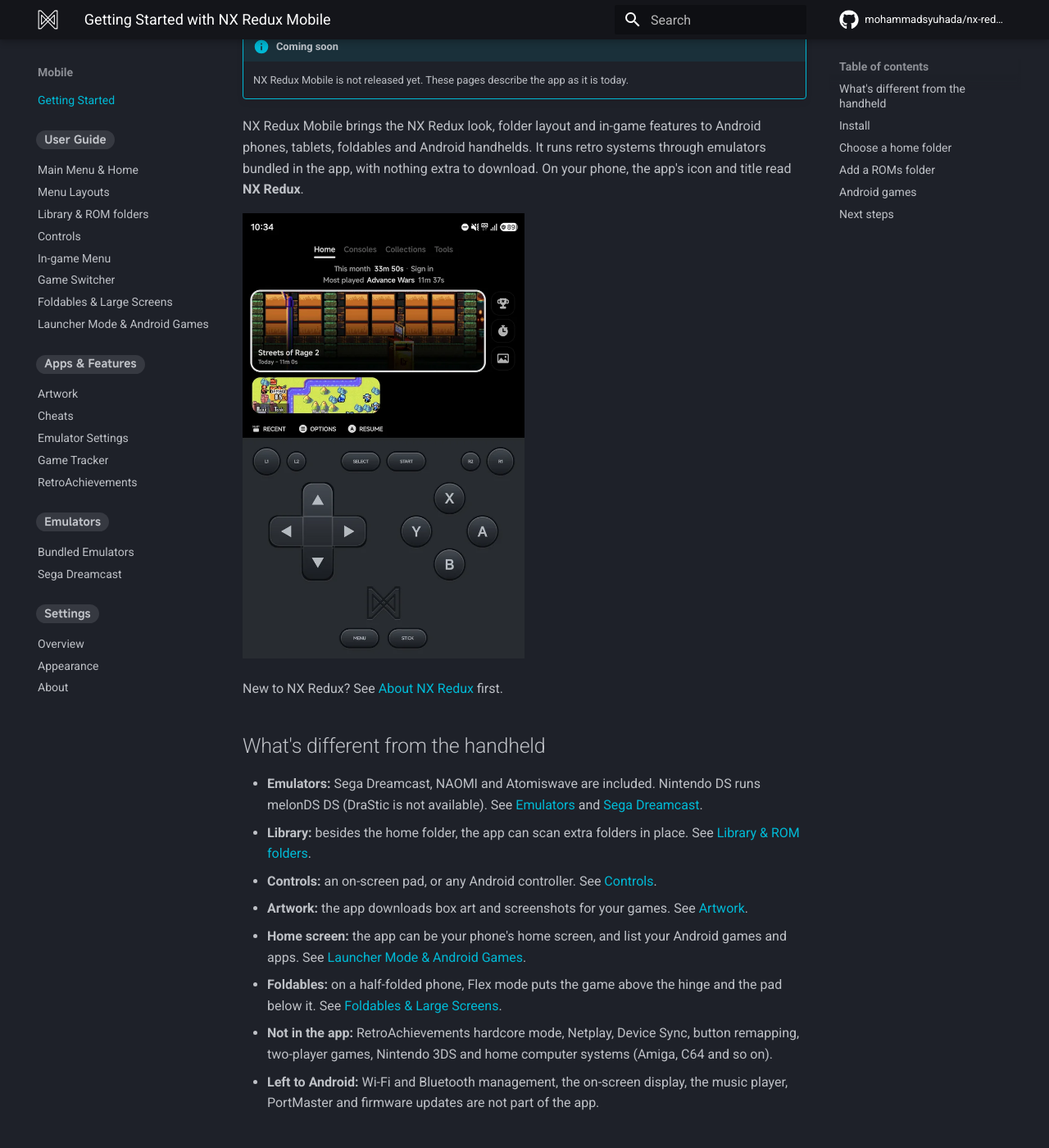
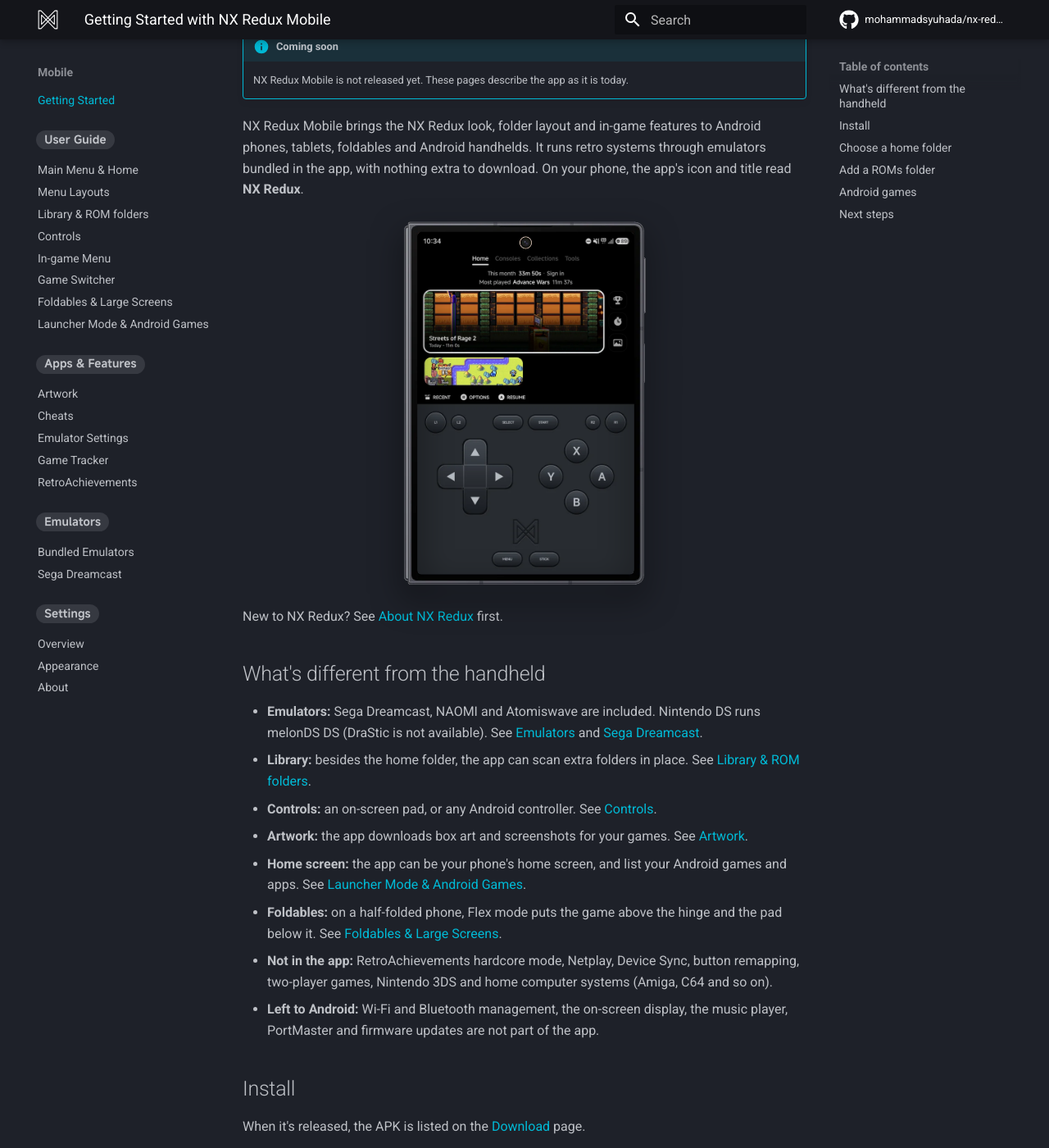
Before and after one commit to mohammadsyuhada/nx-redux-docs, an MkDocs documentation site: the page built from docs/mobile/getting-started.md, in a window 1280 px wide and 1400 px high, scrolled down 190 px. Shown: the whole window at 82% size. Built offline with MkDocs 1.6.1 and Material for MkDocs 9.7.7, drawn with Linux system fonts in a browser that asks for light colours; comment, search, counter and statistics services are not loaded.

Commit message:
feat(mobile): getting started shows home inside the z fold frame

```diff
--- a/docs/mobile/getting-started.md
+++ b/docs/mobile/getting-started.md
@@ -13,7 +13,10 @@
 systems through emulators bundled in the app, with nothing extra to download.
 On your phone, the app's icon and title read **NX Redux**.
 
-![NX Redux Mobile on the Home tab](../assets/screenshots/mobile/home-full.webp)
+<figure class="nx-phone" markdown>
+![NX Redux Mobile on the Home tab, on the cover screen of a folded Galaxy Z Fold](../assets/screenshots/mobile/home-full.webp){ .nx-phone__screen }
+![](../assets/landing/mobile/zfold8.webp){ .nx-phone__frame }
+</figure>
 
 New to NX Redux? See [About NX Redux](../about.md) first.
 
--- a/docs/stylesheets/extra.css
+++ b/docs/stylesheets/extra.css
@@ -170,3 +170,32 @@
 .md-typeset details.info > summary:hover {
   color: var(--md-default-fg-color);
 }
+
+/* A screenshot inside the folded Z Fold 8 frame. The screen box is the cover
+   screen's position in the render, in percent, the same as the landing hero. */
+.md-typeset .nx-phone {
+  position: relative;
+  width: 15rem;
+  max-width: 70%;
+  margin: 1.5em auto;
+}
+.md-typeset .nx-phone p { margin: 0; }
+.md-typeset .nx-phone img { max-width: none; }
+.md-typeset .nx-phone .nx-phone__frame {
+  position: relative;
+  z-index: 1;
+  display: block;
+  width: 100%;
+  height: auto;
+  filter: drop-shadow(0 1em 1.2em rgba(0, 0, 0, 0.6));
+}
+.md-typeset .nx-phone .nx-phone__screen {
+  position: absolute;
+  z-index: 0;
+  left: 6.231%;
+  top: 3.183%;
+  width: 88.468%;
+  height: 93.634%;
+  object-fit: cover;
+  background: #000;
+}
```
